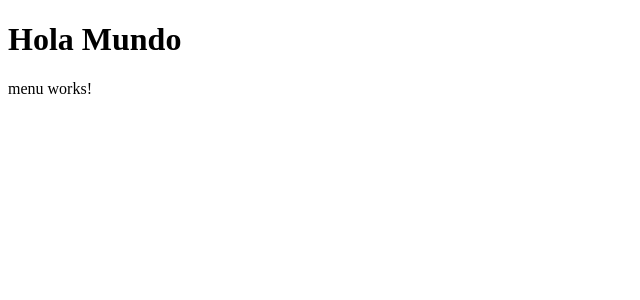
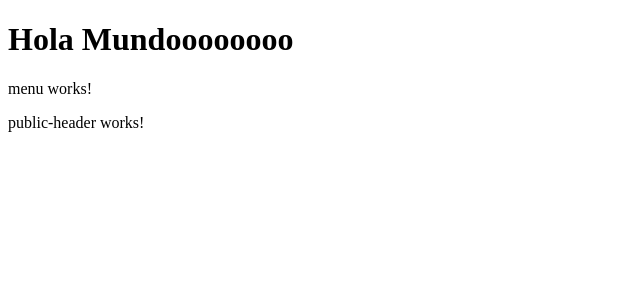
Before and after one commit to jnataliaramirez/angular-deliverable-lemoncode-frontend-master, an Angular app: page / in a window 1280 px wide. Shown: the top 300 px of the page, without its empty margins (0-640 px from the left). Built offline with nearby package versions, Linux system fonts and the light colour scheme.

Commit message:
Do first component: public-header

```diff
--- a/angular.json
+++ b/angular.json
@@ -112,5 +112,8 @@
         }
       }
     }
+  },
+  "cli": {
+    "analytics": false
   }
 }
--- a/src/app/app.component.html
+++ b/src/app/app.component.html
@@ -1,3 +1,5 @@
-<h1>Hola Mundo</h1>
+<h1>Hola Mundoooooooo</h1>
 
 <app-menu></app-menu>
+
+<app-public-header></app-public-header>
--- a/src/app/app.module.ts
+++ b/src/app/app.module.ts
@@ -4,11 +4,13 @@ import { NgModule } from '@angular/core';
 import { AppRoutingModule } from './app-routing.module';
 import { AppComponent } from './app.component';
 import { MenuComponent } from './layout/menu/menu.component';
+import { PublicHeaderComponent } from './components/public-header/public-header.component';
 
 @NgModule({
   declarations: [
     AppComponent,
-    MenuComponent
+    MenuComponent,
+    PublicHeaderComponent
   ],
   imports: [
     BrowserModule,
--- /dev/null
+++ b/src/app/components/public-header/public-header.component.html
@@ -0,0 +1 @@
+<p>public-header works!</p>
--- /dev/null
+++ b/src/app/components/public-header/public-header.component.ts
@@ -0,0 +1,15 @@
+import { Component, OnInit } from '@angular/core';
+
+@Component({
+  selector: 'app-public-header',
+  templateUrl: './public-header.component.html',
+  styleUrls: ['./public-header.component.css']
+})
+export class PublicHeaderComponent implements OnInit {
+
+  constructor() { }
+
+  ngOnInit(): void {
+  }
+
+}
```
Also changed, not shown: src/app/components/public-header/public-header.component.css (added), 1 other file (tests, documents, lock files or other folders).
